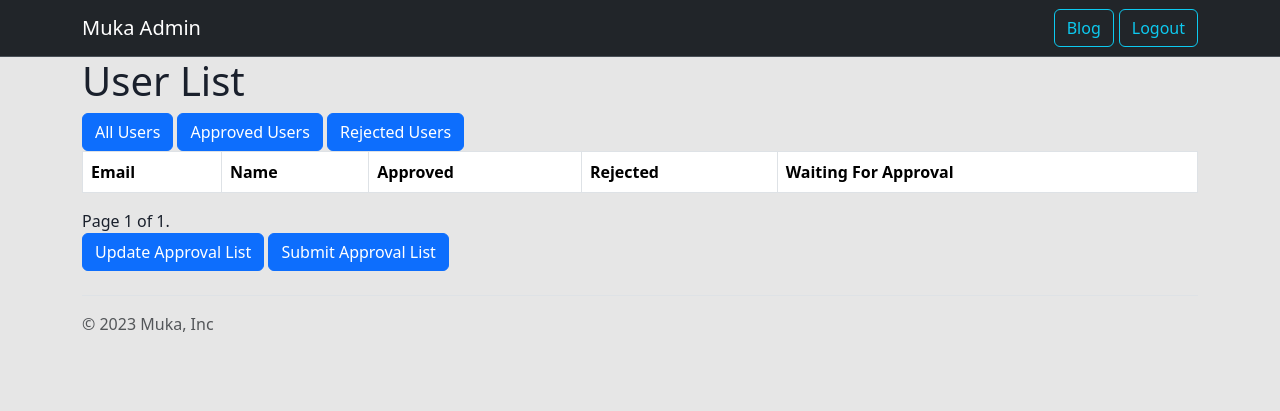
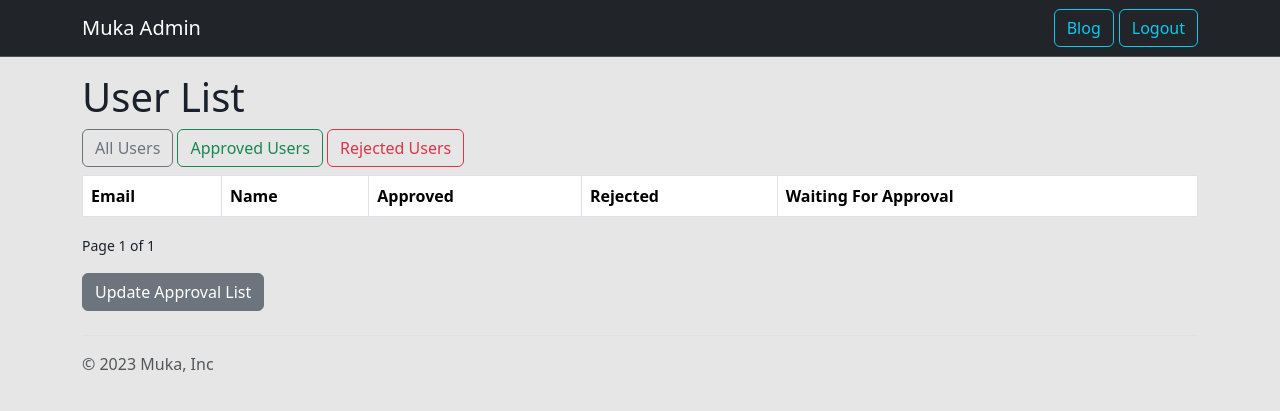
Before and after one commit to Muka-is-home/api, a Django app: page /adminportal/user_list in a window 1280 px wide. Shown: the top 411 px of the page. Run offline with Django 4.2, Linux system fonts and the light colour scheme; the visitor is signed in with stand-in values (Sample User, id 1); data comes from the database, SQL or seed files in the repository; lists and menus that the app fills with data are empty; parts of the project's set-up code (start-up, migrations or seed data) failed here and were passed over.

Commit message:
modified user update list

```diff
--- a/adminportal/views/user_approval.py
+++ b/adminportal/views/user_approval.py
@@ -44,5 +44,6 @@ def update_approval(request):
 
         user_data = UserListSerializer(users, many=True).data
         return render(request, "adminportal/user_list.html", {
-            "users": user_data
+            "users": user_data,
+            "submit_alert": True
         })
--- a/adminportal/views/user_list.py
+++ b/adminportal/views/user_list.py
@@ -23,5 +23,6 @@ def user_list(request):
         users = paginator.page(paginator.num_pages)
 
     return render(request, "adminportal/user_list.html", {
-        "users": users
+        "users": users,
+        "submit_alert": False
     })
--- a/templates/adminportal/user_list.html
+++ b/templates/adminportal/user_list.html
@@ -1,11 +1,17 @@
 {% extends "adminapp/base/index.html" %}
 {% block content %}
-<div class="user-list container">
-  <h1>User List</h1>
-    <div class="filter-buttons">
-      <button type="button" class="btn btn-primary" id="filterAllUsers" data-filter="all">All Users</button>
-      <button type="button" class="btn btn-primary" id="filterApproved" data-filter="True">Approved Users</button>
-      <button type="button" class="btn btn-primary" id="filterNotApproved" data-filter="False">Rejected Users</button>
+<div class="user-list container" id="user-list-table">
+  {% if submit_alert is True %}
+  <div class="alert alert-success alert-dismissible fade show mt-3" role="alert">
+    <strong>USER LIST UPDATED</strong>
+    <button type="button" class="btn-close" data-bs-dismiss="alert" aria-label="Close"></button>
+  </div>
+  {% endif %}
+  <h1 class="mt-3">User List</h1>
+    <div class="filter-buttons mb-2">
+      <button type="button" class="btn btn-outline-secondary" id="filterAllUsers" data-filter="all">All Users</button>
+      <button type="button" class="btn btn-outline-success" id="filterApproved" data-filter="True">Approved Users</button>
+      <button type="button" class="btn btn-outline-danger" id="filterNotApproved" data-filter="False">Rejected Users</button>
     </div>
     <form method="post" action="{% url 'update_approval' %}" onsubmit="return alertAdmin();">
         {% csrf_token %}
@@ -44,10 +50,10 @@
                 {% if users.has_previous %}
                     <a href="?page=1">&laquo; first</a>
                     <a href="?page={{ users.previous_page_number }}">previous</a>
-                {% endif %}
-                <span class="current">
-                    Page {{ users.number }} of {{ users.paginator.num_pages }}.
-                </span>
+                    {% endif %}
+                    <small class="current">
+                        Page {{ users.number|default:"1" }} of {{ users.paginator.num_pages|default:"1"  }}
+                    </small>
 
                 {% if users.has_next %}
                     <a href="?page={{ users.next_page_number }}">next</a>
@@ -55,14 +61,16 @@
                 {% endif %}
             </span>
         </div>
-        <button type="button" class="btn btn-primary" id="toggleButton">Update Approval List</button>
-        <button type="submit" class="btn btn-primary">Submit Approval List</button>
+        <div id="approval-btns" class="mt-3"></div>
+
     </form>
 </div>
 <script>
   function toggleRadios() {
+    document.querySelector("#approval-btns").innerHTML =
+      `<button type="submit" class="btn btn-warning">Submit Approval List</button>`;
+
       const radios = document.querySelectorAll('input[type="radio"]');
-
       radios.forEach(radio => {
           if (radio.id) {
             radio.disabled = !radio.disabled;
@@ -70,10 +78,12 @@
       });
   }
 
+  document.querySelector("#approval-btns").innerHTML =
+    `<button type="button" class="btn btn-secondary" id="toggleButton">Update Approval List</button>`
+
   const toggleButton = document.getElementById('toggleButton');
   toggleButton.addEventListener('click', toggleRadios);
-</script>
-<script>
+
   const filterButtons = document.querySelectorAll('button[data-filter]');
   const itemTable = document.getElementById('userTable');
 
```
Also changed, not shown: templates/adminapp/login.html (+13 -9 lines).
